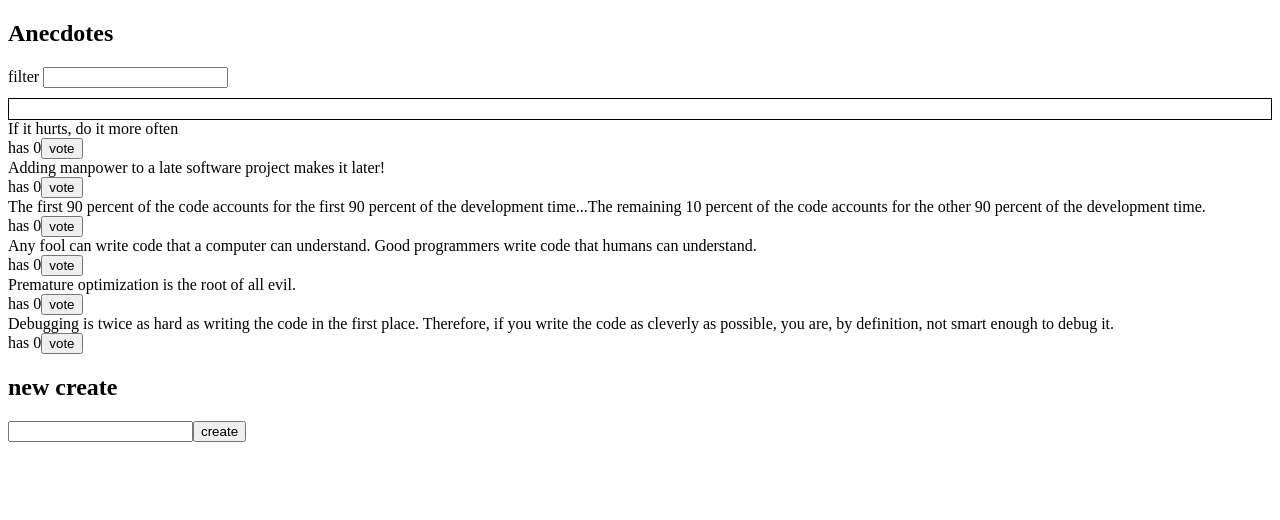
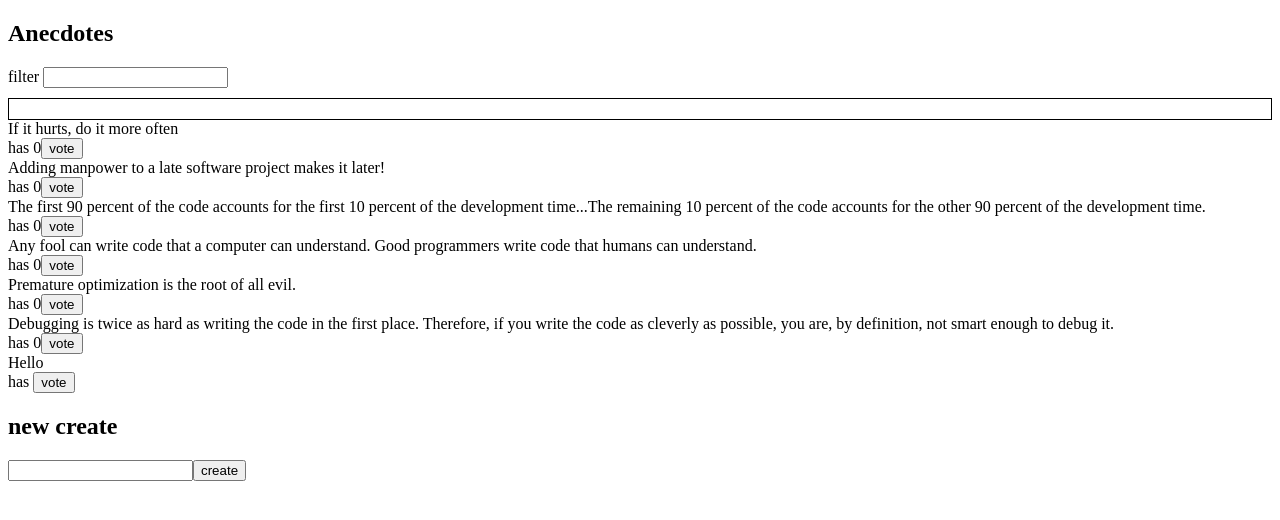
Before and after one commit to Doquynh2603/Fullstack, a React (Vite) app in the folder part 6/redux-anecdotes/: page / in a window 1280 px wide. Shown: the top 520 px of the page. Built offline with nearby package versions, Linux system fonts and the light colour scheme; data requests are answered from the project's data file.

Commit message:
exercise 6.14-6.15

```diff
--- /dev/null
+++ b/part 6/redux-anecdotes/db.json
@@ -0,0 +1,38 @@
+{
+  "anecdotes": [
+    {
+      "content": "If it hurts, do it more often",
+      "id": "47145",
+      "votes": 0
+    },
+    {
+      "content": "Adding manpower to a late software project makes it later!",
+      "id": "21149",
+      "votes": 0
+    },
+    {
+      "content": "The first 90 percent of the code accounts for the first 10 percent of the development time...The remaining 10 percent of the code accounts for the other 90 percent of the development time.",
+      "id": "69581",
+      "votes": 0
+    },
+    {
+      "content": "Any fool can write code that a computer can understand. Good programmers write code that humans can understand.",
+      "id": "36975",
+      "votes": 0
+    },
+    {
+      "content": "Premature optimization is the root of all evil.",
+      "id": "25170",
+      "votes": 0
+    },
+    {
+      "content": "Debugging is twice as hard as writing the code in the first place. Therefore, if you write the code as cleverly as possible, you are, by definition, not smart enough to debug it.",
+      "id": "98312",
+      "votes": 0
+    },
+    {
+      "id": "0c57",
+      "content": "Hello"
+    }
+  ]
+}
--- a/part 6/redux-anecdotes/package.json
+++ b/part 6/redux-anecdotes/package.json
@@ -7,13 +7,15 @@
     "dev": "vite",
     "build": "vite build",
     "lint": "eslint . --ext js,jsx --report-unused-disable-directives --max-warnings 0",
-    "preview": "vite preview"
+    "preview": "vite preview",
+    "server": "json-server -p3001 --watch db.json"
   },
   "dependencies": {
     "@reduxjs/toolkit": "^2.8.2",
     "@testing-library/jest-dom": "^6.1.4",
     "@testing-library/react": "^14.0.0",
     "@testing-library/user-event": "^14.5.1",
+    "axios": "^1.10.0",
     "react": "^18.2.0",
     "react-dom": "^18.2.0",
     "react-redux": "^8.1.3",
@@ -25,6 +27,7 @@
     "eslint-plugin-react": "^7.32.2",
     "eslint-plugin-react-hooks": "^4.6.0",
     "eslint-plugin-react-refresh": "^0.4.3",
+    "json-server": "^1.0.0-beta.3",
     "vite": "^4.4.5"
   },
   "eslintConfig": {
--- a/part 6/redux-anecdotes/src/components/AnecdoteForm.jsx
+++ b/part 6/redux-anecdotes/src/components/AnecdoteForm.jsx
@@ -1,13 +1,15 @@
 import { useDispatch } from "react-redux";
 import { createAnecdote } from "../reducers/anecdoteReducer";
 import { showNotification } from "../reducers/notificationReducer";
+import anecdote from "../services/anecdote";
 const AnecdoteForm = () => {
   const dispatch = useDispatch();
-  const addAnecdote = (event) => {
+  const addAnecdote = async (event) => {
     event.preventDefault();
     const content = event.target.anecdote.value;
     event.target.anecdote.value = "";
-    dispatch(createAnecdote(content));
+    const newAnecdote = await anecdote.createNewAnecdote(content);
+    dispatch(createAnecdote(newAnecdote));
     dispatch(showNotification(`you create new anecdote: ${content}`));
   };
   return (
--- a/part 6/redux-anecdotes/src/components/AnecdoteList.jsx
+++ b/part 6/redux-anecdotes/src/components/AnecdoteList.jsx
@@ -1,6 +1,8 @@
 import { useDispatch, useSelector } from "react-redux";
-import { voteAnecdote } from "../reducers/anecdoteReducer";
+import { setAnecdote, voteAnecdote } from "../reducers/anecdoteReducer";
 import { showNotification } from "../reducers/notificationReducer";
+import { useEffect } from "react";
+import anecdote from "../services/anecdote";
 const AnecdoteList = () => {
   const dispatch = useDispatch();
   const anecdotes = useSelector(({ anecdotes, filter }) =>
@@ -8,6 +10,9 @@ const AnecdoteList = () => {
       a.content.toLowerCase().includes(filter.toLowerCase())
     )
   );
+  useEffect(() => {
+    anecdote.getAll().then((res) => dispatch(setAnecdote(res)));
+  }, [dispatch]);
   const addVote = (anecdote) => {
     dispatch(voteAnecdote(anecdote.id));
     dispatch(showNotification(`you vote '${anecdote.content}'`));
--- a/part 6/redux-anecdotes/src/reducers/anecdoteReducer.js
+++ b/part 6/redux-anecdotes/src/reducers/anecdoteReducer.js
@@ -1,28 +1,28 @@
 import { createSlice, current } from "@reduxjs/toolkit";
 
-const anecdotesAtStart = [
-  "If it hurts, do it more often",
-  "Adding manpower to a late software project makes it later!",
-  "The first 90 percent of the code accounts for the first 90 percent of the development time...The remaining 10 percent of the code accounts for the other 90 percent of the development time.",
-  "Any fool can write code that a computer can understand. Good programmers write code that humans can understand.",
-  "Premature optimization is the root of all evil.",
-  "Debugging is twice as hard as writing the code in the first place. Therefore, if you write the code as cleverly as possible, you are, by definition, not smart enough to debug it.",
-];
+// const anecdotesAtStart = [
+//   "If it hurts, do it more often",
+//   "Adding manpower to a late software project makes it later!",
+//   "The first 90 percent of the code accounts for the first 90 percent of the development time...The remaining 10 percent of the code accounts for the other 90 percent of the development time.",
+//   "Any fool can write code that a computer can understand. Good programmers write code that humans can understand.",
+//   "Premature optimization is the root of all evil.",
+//   "Debugging is twice as hard as writing the code in the first place. Therefore, if you write the code as cleverly as possible, you are, by definition, not smart enough to debug it.",
+// ];
 
-const getId = () => (100000 * Math.random()).toFixed(0);
+// const getId = () => (100000 * Math.random()).toFixed(0);
 
-const asObject = (anecdote) => {
-  return {
-    content: anecdote,
-    id: getId(),
-    votes: 0,
-  };
-};
-const initialState = anecdotesAtStart.map(asObject);
+// const asObject = (anecdote) => {
+//   return {
+//     content: anecdote,
+//     id: getId(),
+//     votes: 0,
+//   };
+// };
+// const initialState = anecdotesAtStart.map(asObject);
 
 const anecdoteReducer = createSlice({
   name: "anecdote",
-  initialState: initialState,
+  initialState: [],
   reducers: {
     voteAnecdote(state, action) {
       const id = action.payload;
@@ -35,11 +35,15 @@ const anecdoteReducer = createSlice({
     createAnecdote(state, action) {
       console.log("anecdote trước khi tạo: ", current(state));
 
-      state.push(asObject(action.payload));
+      state.push(action.payload);
       console.log("anecdote sau khi tạo: ", current(state));
+    },
+    setAnecdote(state, action) {
+      return action.payload;
     },
   },
 });
 
-export const { voteAnecdote, createAnecdote } = anecdoteReducer.actions;
+export const { voteAnecdote, createAnecdote, setAnecdote } =
+  anecdoteReducer.actions;
 export default anecdoteReducer.reducer;
--- /dev/null
+++ b/part 6/redux-anecdotes/src/services/anecdote.js
@@ -0,0 +1,12 @@
+import axios from "axios";
+const url = "http://localhost:3001/anecdotes";
+const getAll = async () => {
+  const res = await axios.get(url);
+  return res.data;
+};
+
+const createNewAnecdote = async (content) => {
+  const res = await axios.post(url, { content });
+  return res.data;
+};
+export default { getAll, createNewAnecdote };
```
Also changed, not shown: 1 other file (tests, documents, lock files or other folders).
